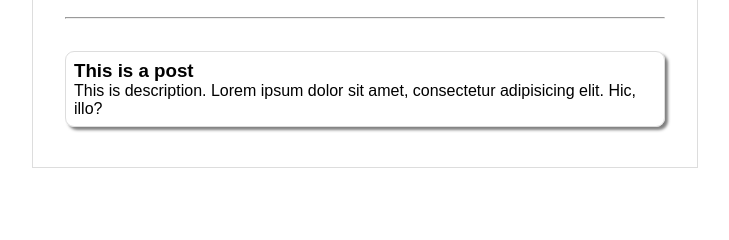
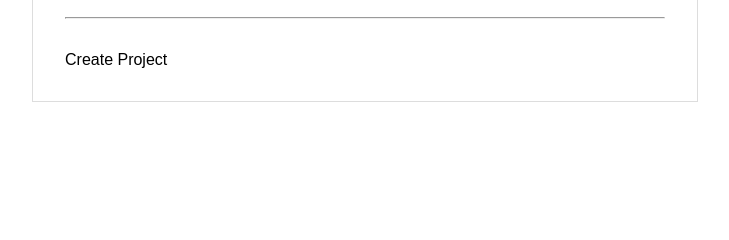
Before and after one commit to Parth-2005/NasaappFinal, a Flask app: page / in a window 1280 px wide. Shown: the part 436-676 px from the top of the page, without its empty margins (275-1004 px from the left). Run offline with Flask 3, Linux system fonts and the light colour scheme; the visitor is signed in with stand-in values (Sample User, id 1); data that the repository does not hold is empty; parts of the project's set-up code (start-up, migrations or seed data) failed here and were passed over; some libraries are stand-ins or nearby versions.

Commit message:
Update index.html

```diff
--- a/templates/index.html
+++ b/templates/index.html
@@ -35,16 +35,7 @@
     </div>
     <hr>
     <div class="posts">
-        <a href="">
-            <div class="post-card">
-                <div class="post_head">
-                    <h3>This is a post</h3>
-                    <p>
-                        This is description. Lorem ipsum dolor sit amet, consectetur adipisicing elit. Hic, illo?
-                    </p>
-                </div>
-            </div>
-        </a>
+        <a href="/projects/create">Create Project</a>
     </div>
 </div>
 <script src="scripts.js"></script>
```
